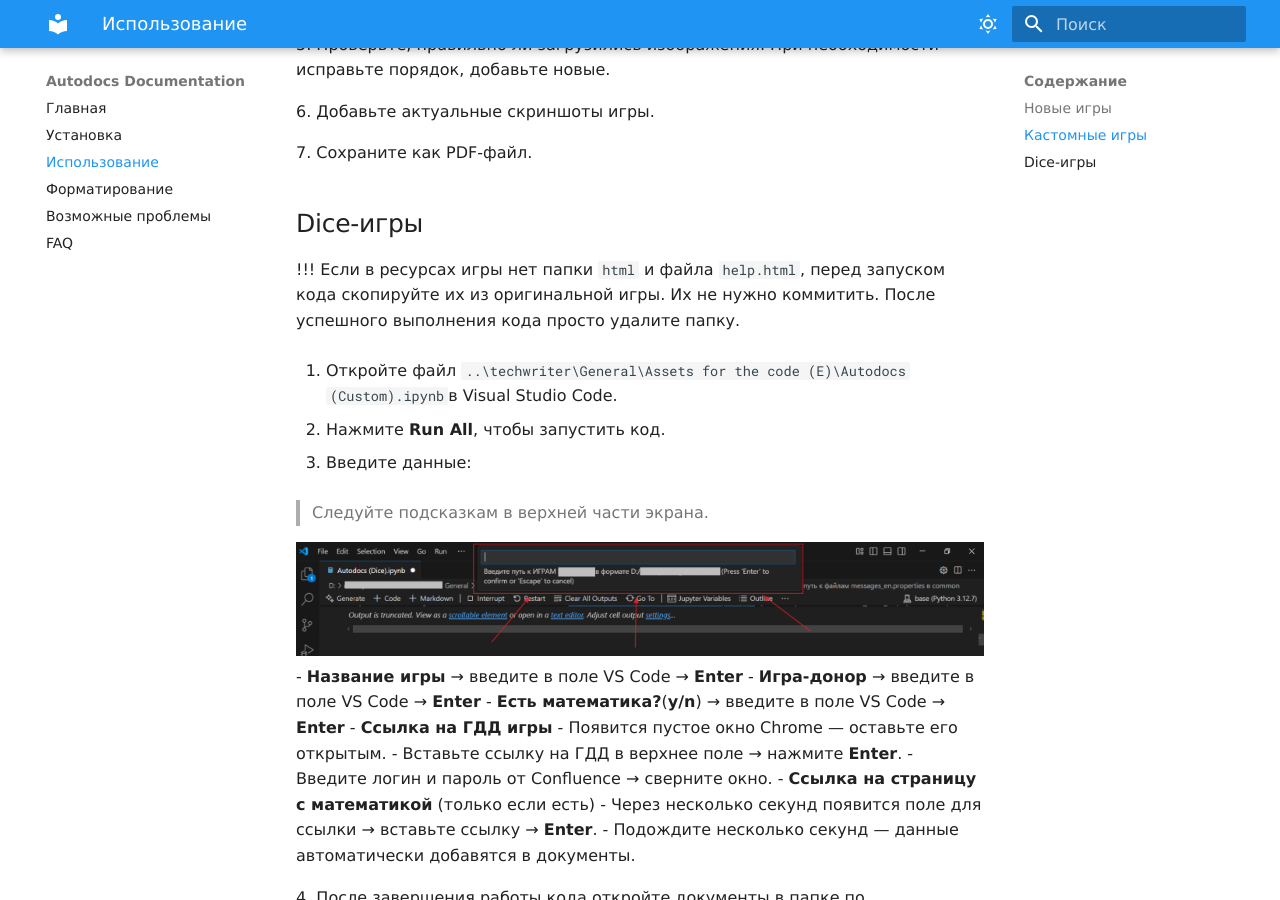
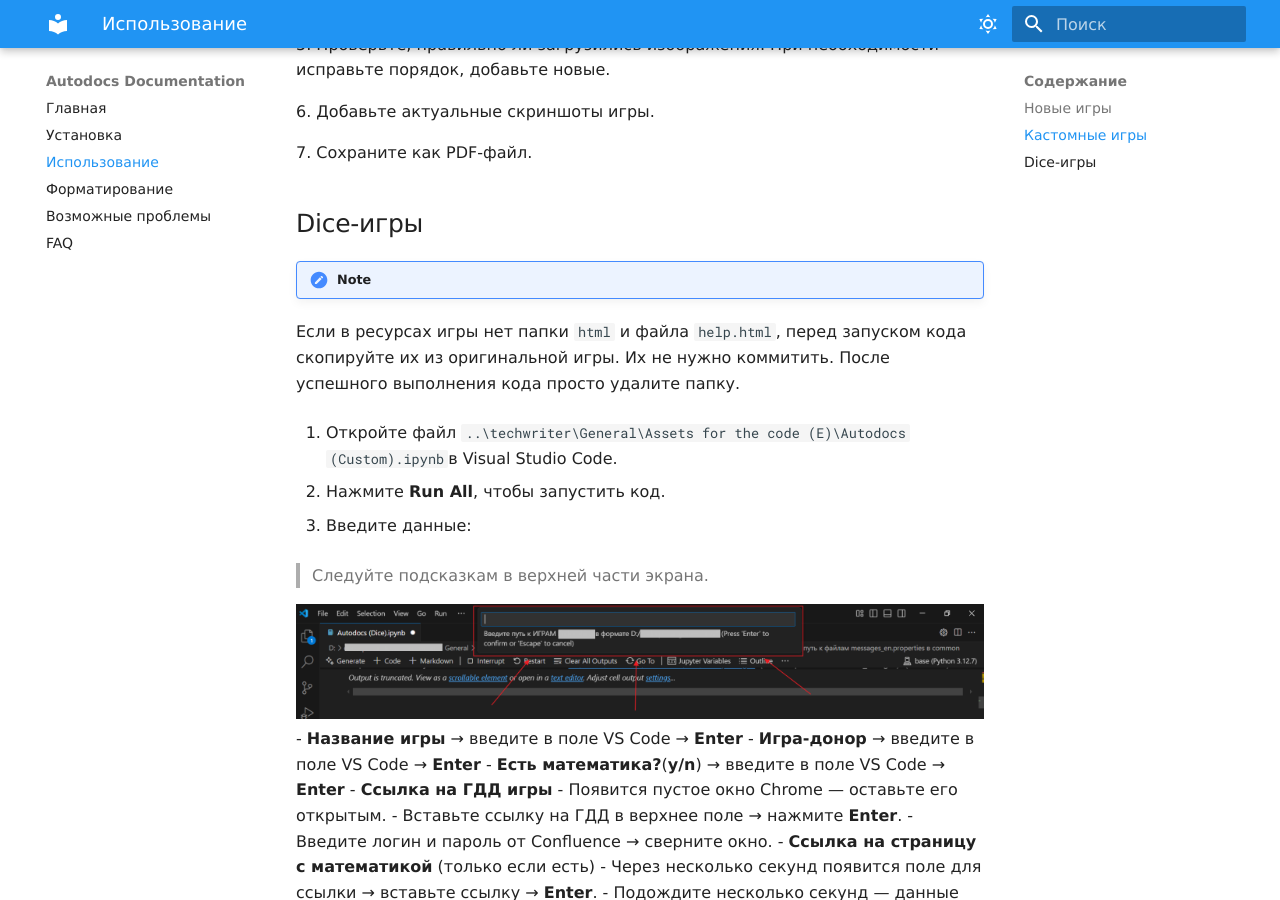
Before and after one commit to lopefre/Documentation, an MkDocs documentation site: the page built from docs/usage.md, in a window 1280 px wide and 900 px high, scrolled down 2446 px. Built offline with MkDocs 1.6.1 and Material for MkDocs 9.7.7, drawn with Linux system fonts in a browser that asks for light colours; some web fonts are replaced.

Commit message:
Update usage.md

```diff
--- a/docs/usage.md
+++ b/docs/usage.md
@@ -72,7 +72,8 @@
 
 ## Dice-игры
 
-!!! Если в ресурсах игры нет папки `html` и файла `help.html`, перед запуском кода скопируйте их из оригинальной игры. Их не нужно коммитить. После успешного выполнения кода просто удалите папку.
+!!! Note
+Если в ресурсах игры нет папки `html` и файла `help.html`, перед запуском кода скопируйте их из оригинальной игры. Их не нужно коммитить. После успешного выполнения кода просто удалите папку.
 
 1. Откройте файл `..\techwriter\General\Assets for the code (E)\Autodocs (Custom).ipynb`в Visual Studio Code.
 
```
